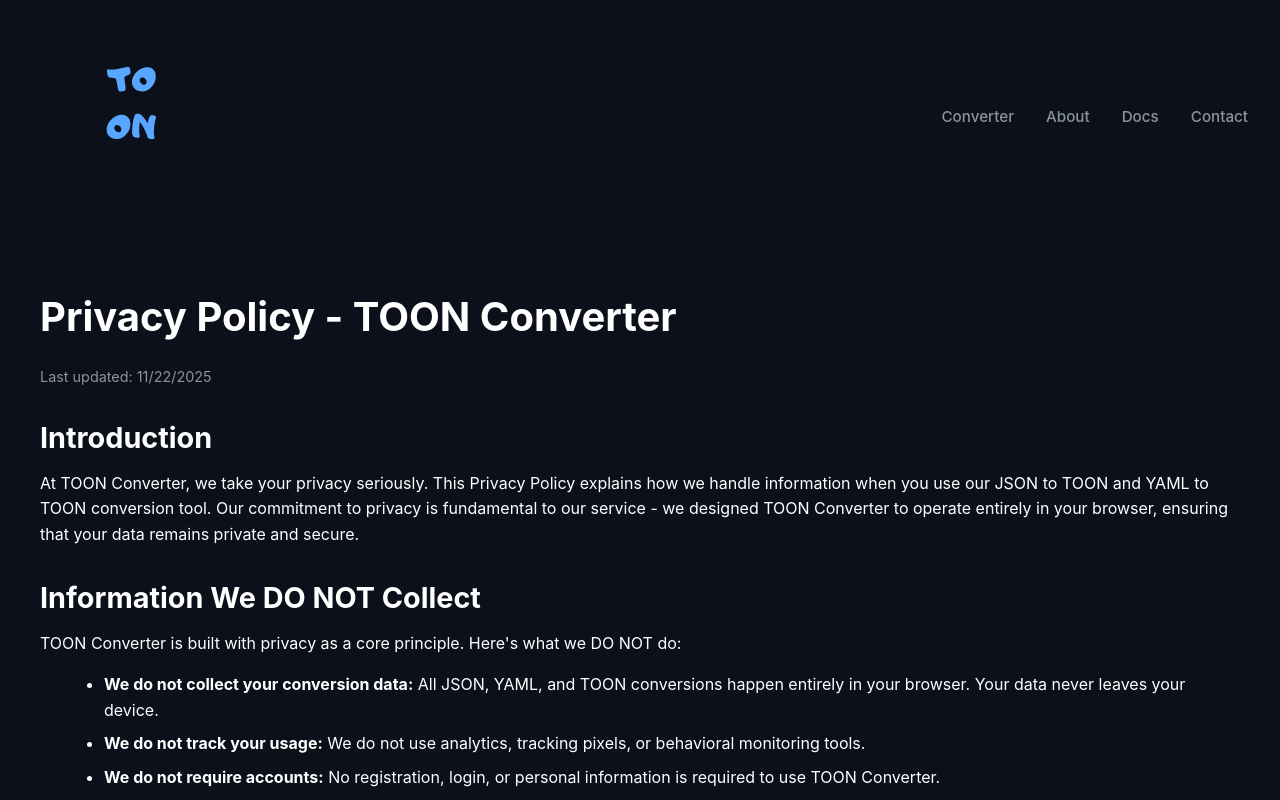
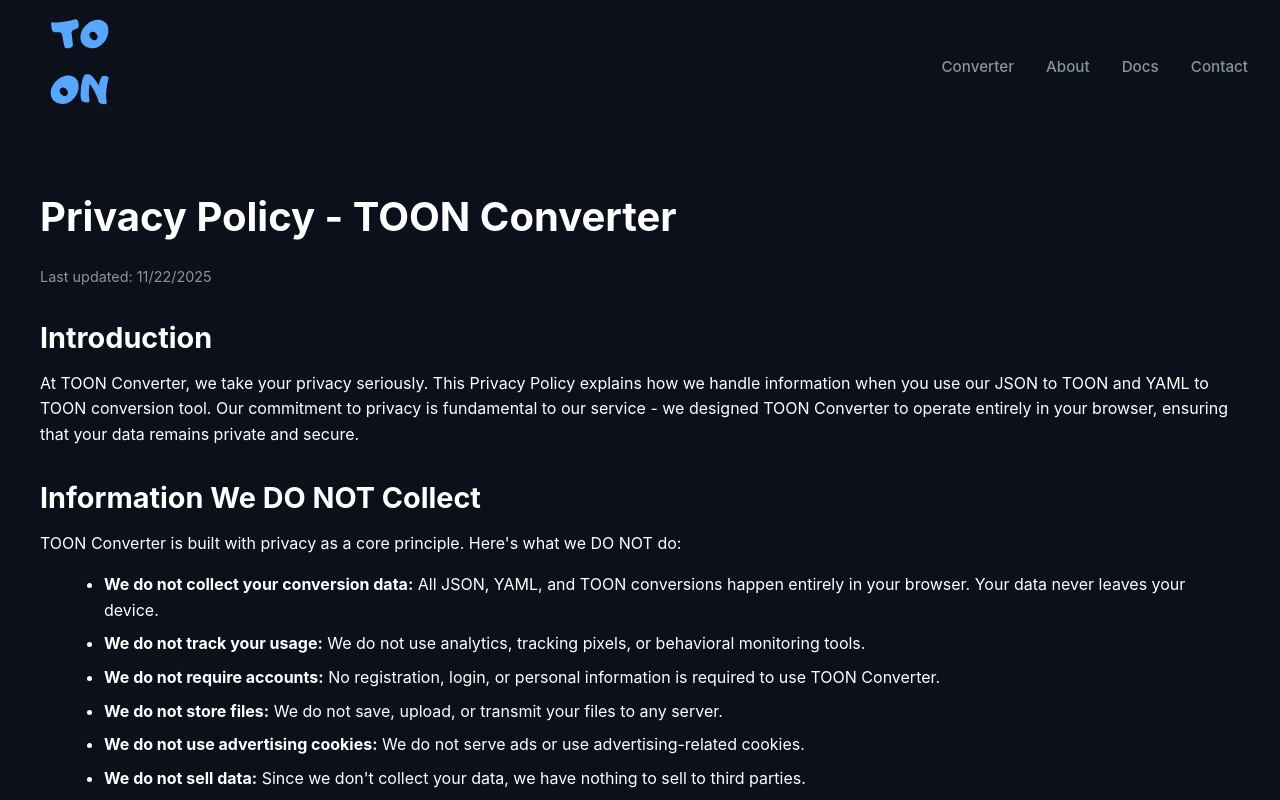
Before and after one commit to markarmenia/toonconverter, a React (Vite) app in the folder json-to-toon/: page /privacy in a window 1280 px wide. Shown: the top 800 px of the page. Built offline with nearby package versions, Linux system fonts and the light colour scheme.

Commit message:
Adjust logo size and hero title font size

```diff
--- a/json-to-toon/src/index.css
+++ b/json-to-toon/src/index.css
@@ -53,7 +53,7 @@ body {
 }
 
 .logo-img {
-  height: 200px;
+  height: 100px;
   width: auto;
 }
 
@@ -112,7 +112,7 @@ body {
 }
 
 .hero-title {
-  font-size: 4rem;
+  font-size: 3rem;
   font-weight: 800;
   line-height: 1.1;
   margin: 0;
```
Also changed, not shown: json-to-toon/public/toon_logo.svg.
